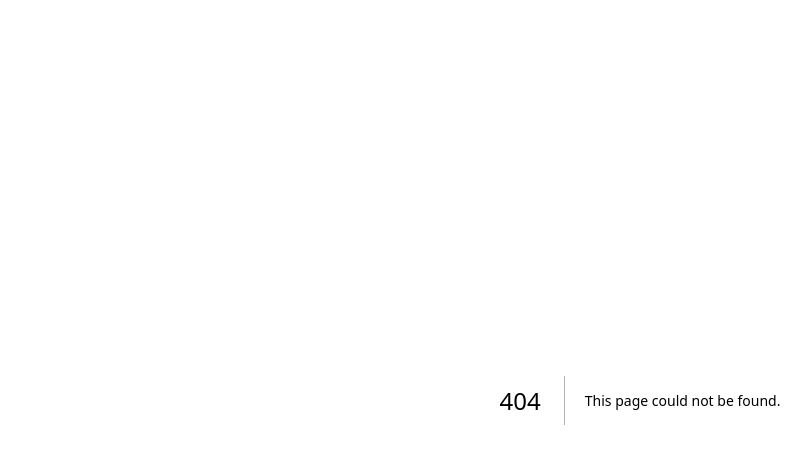
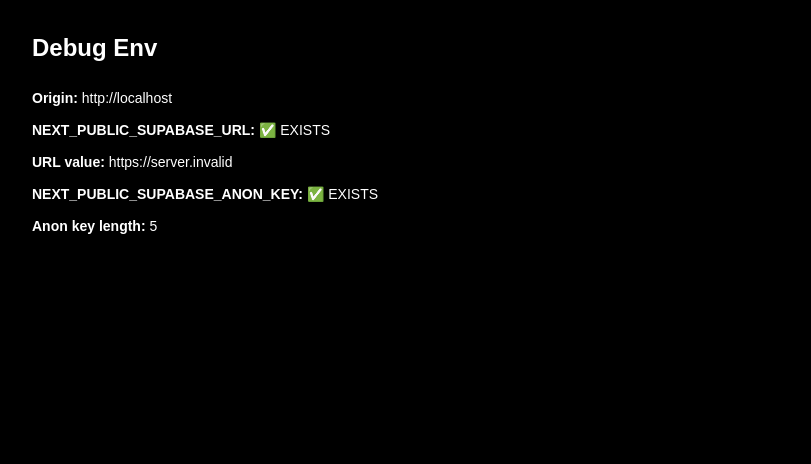
Before and after one commit to space5432/pixoralabs, a Next.js app: page /debug-env in a window 1280 px wide. Before the commit this address had no page. Shown: the top 464 px of the page, without its empty margins (0-811 px from the left). Built offline with nearby package versions, Linux system fonts and the light colour scheme; no server answers.

Commit message:
add debug env page

```diff
--- /dev/null
+++ b/app/debug-env/page.tsx
@@ -0,0 +1,36 @@
+"use client";
+
+export default function DebugEnvPage() {
+  return (
+    <div className="min-h-screen bg-black text-white p-8">
+      <h1 className="text-2xl font-bold">Debug Env</h1>
+
+      <div className="mt-6 space-y-3 text-sm">
+        <p>
+          <b>Origin:</b> {typeof window !== "undefined" ? window.location.origin : "server"}
+        </p>
+
+        <p>
+          <b>NEXT_PUBLIC_SUPABASE_URL:</b>{" "}
+          {process.env.NEXT_PUBLIC_SUPABASE_URL ? "✅ EXISTS" : "❌ MISSING"}
+        </p>
+
+        <p className="break-all">
+          <b>URL value:</b> {process.env.NEXT_PUBLIC_SUPABASE_URL || "null"}
+        </p>
+
+        <p>
+          <b>NEXT_PUBLIC_SUPABASE_ANON_KEY:</b>{" "}
+          {process.env.NEXT_PUBLIC_SUPABASE_ANON_KEY ? "✅ EXISTS" : "❌ MISSING"}
+        </p>
+
+        <p>
+          <b>Anon key length:</b>{" "}
+          {process.env.NEXT_PUBLIC_SUPABASE_ANON_KEY
+            ? process.env.NEXT_PUBLIC_SUPABASE_ANON_KEY.length
+            : 0}
+        </p>
+      </div>
+    </div>
+  );
+}
```
